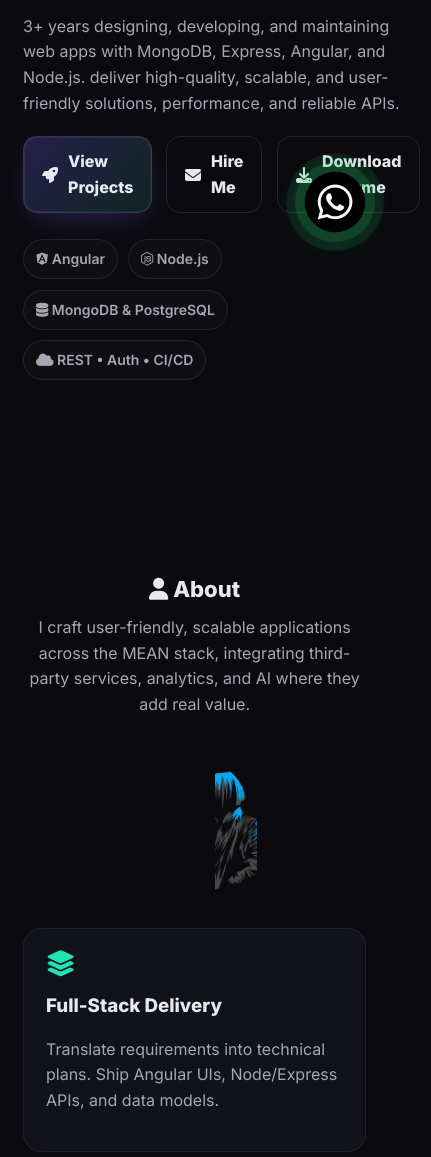
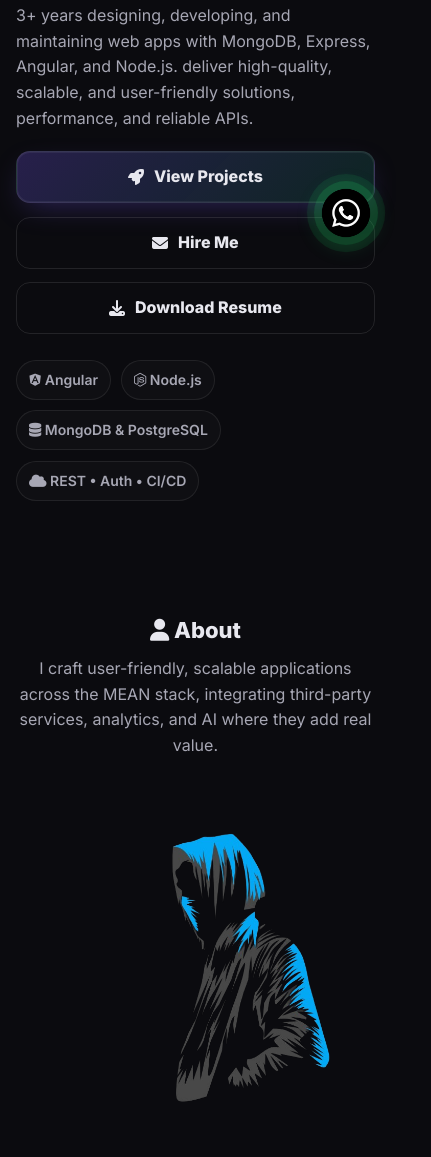
Before and after one commit to bharathgowdajkr/portfolio, a plain HTML site: page index.html in a window 390 px wide. Shown: the part 587-1744 px from the top of the page, 431 px wide, since content can reach past the window. Drawn offline with Linux system fonts and the light colour scheme.

Commit message:
responsiveness

```diff
--- a/styles.css
+++ b/styles.css
@@ -620,3 +620,23 @@
     .interactive{ transition: none !important; transform: none !important; }
     .interactive::before{ display:none !important; }
   }
+
+  /* Responsive tweaks */
+  @media (max-width: 1200px){
+    .about-avatar{ width: 280px; height: 360px; }
+  }
+  @media (max-width: 900px){
+    .section{ padding: 80px 5vw; }
+    .about-avatar img{ width: 100%; }
+  }
+  @media (max-width: 700px){
+    .section{ padding: 68px 5vw; }
+    .cta-row{ flex-wrap: wrap; }
+    .btn{ width: 100%; justify-content: center; }
+    .contact-social-links{ flex-wrap: wrap; gap: 10px; }
+  }
+  @media (max-width: 480px){
+    .section{ padding: 56px 4vw; }
+    #whatsapp-container{ bottom: 12px; right: 12px; }
+    .btn-whatsapp-pulse img{ height: 64px !important; width: 64px !important; }
+  }
```
